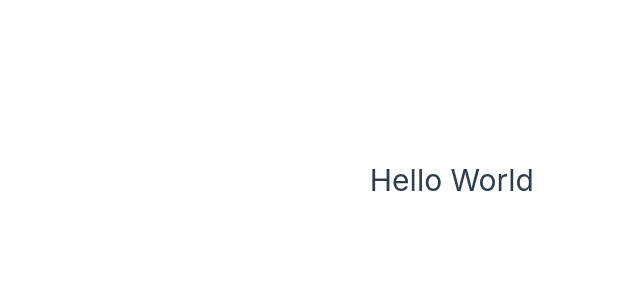
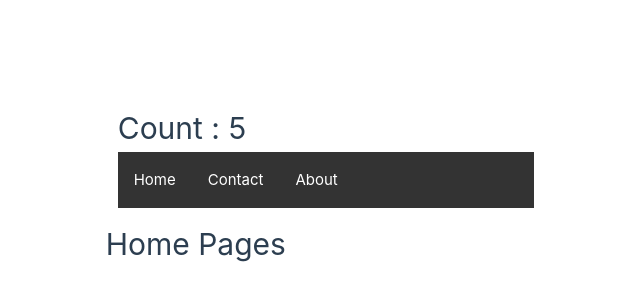
Before and after one commit to Asyasyarif/vue-nutshell, a Vue app: page / in a window 1280 px wide. Before the commit this address had no page. Shown: the part 220-520 px from the top of the page, without its empty margins (106-746 px from the left). Built offline with nearby package versions, Linux system fonts and the light colour scheme.

Commit message:
implement section 3

```diff
--- a/src/App.vue
+++ b/src/App.vue
@@ -4,10 +4,27 @@
 //  4. communicate beetween component
 
 <template>
+
+      <h1>
+       Count : {{counter}}
+      </h1>
+      <br>
     <v-row>
-        <v-col cols="12">
-          <h1>Hello World</h1>
-        </v-col>
+      <v-col cols="12">
+      <ul>
+        <li>
+          <router-link to="/">Home</router-link>
+        </li>
+        <li>
+          <router-link to="/contact">Contact</router-link>
+        </li>
+        <li>
+          <router-link to="/about">About</router-link>
+        </li>
+      </ul>
+      </v-col>
+
+      <router-view></router-view>
     </v-row>
 </template>
 
@@ -15,13 +32,47 @@
 
 <script>
   export default {
-    components: {
-
-    },
     data() {
       return {
-
+          counter: 0
       }
+    },
+    methods: {
+      startCounter(){
+        setTimeout(() => {
+          this.counter += 1
+          this.startCounter()
+        }, 1000)
+      }
+    },
+    mounted(){
+      this.startCounter()
     }
   }
 </script>
+
+<style>
+  ul {
+    list-style-type: none;
+    margin: 0;
+    padding: 0;
+    overflow: hidden;
+    background-color: #333333;
+  }
+
+  li {
+    float: left;
+  }
+
+  li a {
+    display: block;
+    color: white;
+    text-align: center;
+    padding: 16px;
+    text-decoration: none;
+  }
+
+  li a:hover {
+    background-color: #111111;
+  }
+</style>
--- /dev/null
+++ b/src/pages/About.vue
@@ -0,0 +1,3 @@
+<template>
+  <h1>About Pages</h1>
+</template>
--- /dev/null
+++ b/src/pages/Contact.vue
@@ -0,0 +1,3 @@
+<template>
+  <h1>Contact Pages</h1>
+</template>
--- /dev/null
+++ b/src/pages/Home.vue
@@ -0,0 +1,3 @@
+<template>
+  <h1>Home Pages</h1>
+</template>
--- a/src/router/index.js
+++ b/src/router/index.js
@@ -1,10 +1,26 @@
 import { createRouter, createWebHistory } from 'vue-router'
-
+import Home from '../pages/Home.vue'
+import About from '../pages/About.vue'
+import Contact from '../pages/Contact.vue'
 
 const router = createRouter({
   history: createWebHistory(import.meta.env.BASE_URL),
   routes: [
-
+    {
+      path: '/',
+      name: 'home',
+      component: Home
+    },
+    {
+      path: '/about',
+      name: 'about',
+     component: About
+    },
+    {
+      path: '/contact',
+      name: 'contact',
+     component: Contact
+    },
   ]
 })
 
```
